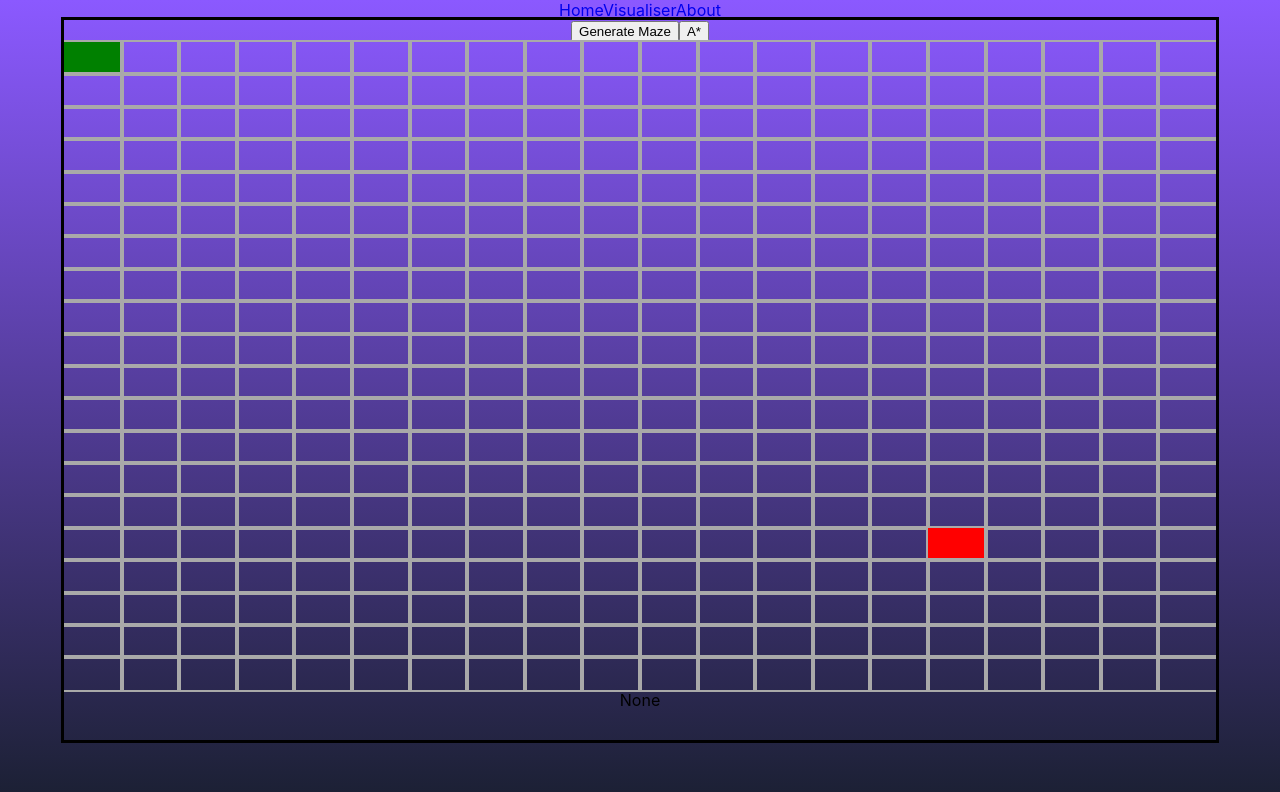
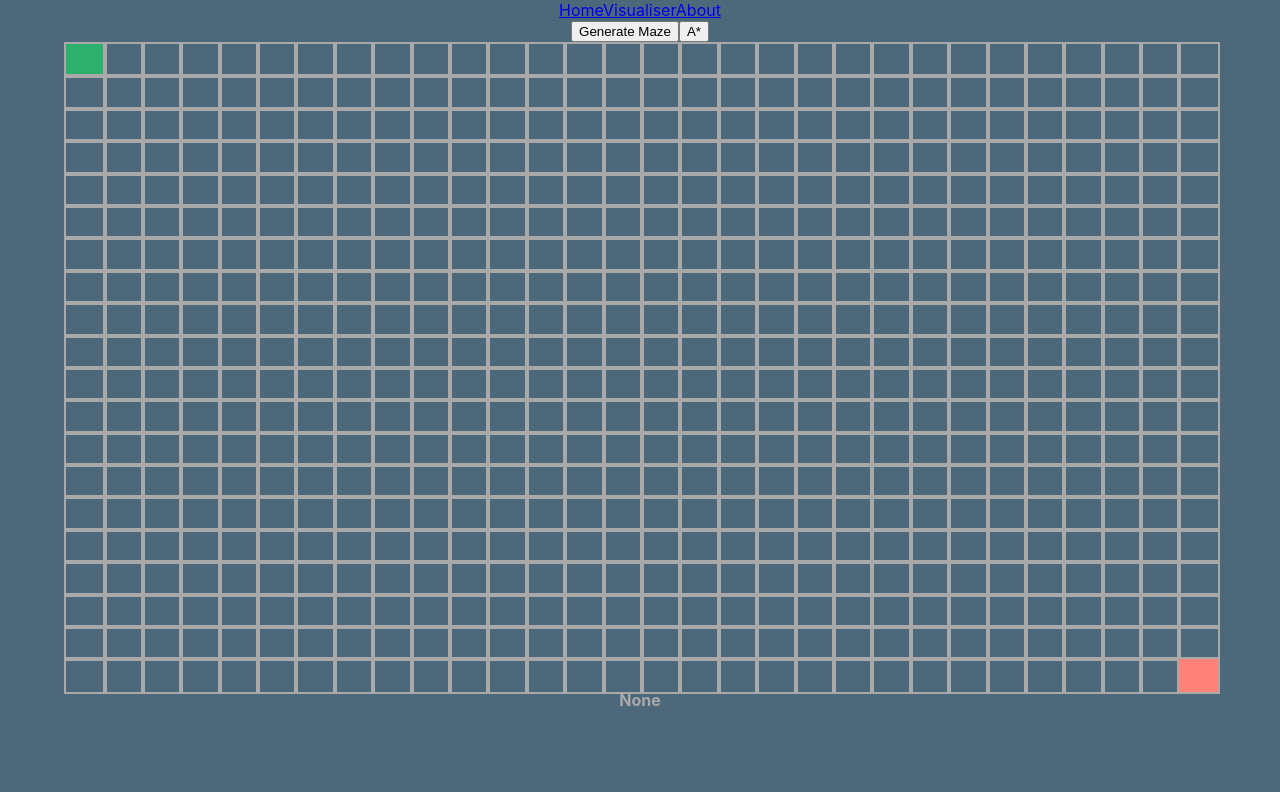
Before and after one commit to Tea-Sea/portfolio, a React (Create React App) app: page /visualiser in a window 1280 px wide. Shown: the top 792 px of the page. Built offline with nearby package versions, Linux system fonts and the light colour scheme.

Commit message:
colour palette updated

```diff
--- a/src/App.css
+++ b/src/App.css
@@ -6,5 +6,5 @@ body,
 }
 
 body {
-  background: linear-gradient(rgb(139, 89, 255), rgb(27, 32, 51));
+  background: rgb(76, 104, 122);
 }
--- a/src/Pages/Visualiser/Node/Node.css
+++ b/src/Pages/Visualiser/Node/Node.css
@@ -1,6 +1,6 @@
 * {
   text-align: center;
-  transition: background-color 0s ease, color 0s ease;
+  transition: background-color 0.4s ease, color 0.4s ease;
 }
 
 .node:hover {
@@ -8,30 +8,31 @@
   color: black;
 }
 .node {
-  outline: 2px solid darkgray;
+  border: 2px solid darkgrey;
   width: 100%;
   height: 100%;
 }
 
 .wall {
-  background-color: black;
+  background-color: rgb(46, 44, 72);
+
   color: white;
 }
 
 .start {
-  background-color: green;
+  background-color: rgb(45, 176, 109);
 }
 
 .end {
-  background-color: red;
+  background-color: rgb(255, 130, 120);
 }
 
 .path {
-  background-color: gray;
+  background-color: darkorange;
 }
 
 .closed {
-  background-color: yellow;
+  background-color: rgb(255, 229, 126);
 }
 
 .open {
--- a/src/Pages/Visualiser/Visualiser.css
+++ b/src/Pages/Visualiser/Visualiser.css
@@ -2,11 +2,10 @@
   margin: auto;
   width: 90%;
   height: 90%;
-  outline: 3px solid black;
 }
 
 #nodeInfo {
-  outline: 1px black;
+  color: darkgrey;
 }
 .row {
   width: 100%;
--- a/src/Pages/Visualiser/Visualiser.jsx
+++ b/src/Pages/Visualiser/Visualiser.jsx
@@ -7,22 +7,21 @@ import { randomiser } from "./Algorithms/Maze_Generation/randomiser";
 import {
   astar,
   closedSetResult,
-  openSetResult,
   shortestPathResult,
 } from "./Algorithms/Pathfinding/astar";
 
 import "./Visualiser.css";
 
-const ROW_LENGTH = 20;
-const COL_LENGTH = 20;
+var ROW_LENGTH = 20;
+var COL_LENGTH = 30;
 
-const ROW_START = 0;
-const COL_START = 0;
+var ROW_START = 0;
+var COL_START = 0;
 
-const ROW__END = 15;
-const COL_END = 15;
+var ROW__END = ROW_LENGTH - 1;
+var COL_END = COL_LENGTH - 1;
 
-const ANIMATION_DELAY = 30;
+const ANIMATION_DELAY = 40;
 
 export default class visualiser extends Component {
   constructor(props) {
@@ -53,19 +52,17 @@ export default class visualiser extends Component {
 
   findPath(algorithm, grid, rows, columns) {
     let shortestPath = [];
-    let openSet = [];
     let closedSet = [];
     this.clearGrid(grid, true);
     switch (algorithm) {
       case 0:
-        openSet = astar(grid, rows, columns);
-        openSet = openSetResult();
+        astar(grid, rows, columns);
         closedSet = closedSetResult();
         shortestPath = shortestPathResult(
-          grid[COL_START][ROW_START],
-          grid[COL_END][ROW__END]
+          grid[ROW_START][COL_START],
+          grid[ROW__END][COL_END]
         );
-        this.animate(grid, openSet, closedSet, shortestPath);
+        this.animate(grid, closedSet, shortestPath);
         break;
       case 1:
         break;
@@ -76,8 +73,8 @@ export default class visualiser extends Component {
     this.setState({ nodes: grid });
   }
 
-  animate(grid, open, closed, path) {
-    let nodeCount = Math.max(open.length, closed.length);
+  animate(grid, closed, path) {
+    let nodeCount = closed.length;
     for (let i = 0; i < nodeCount; i++) {
       if (i === nodeCount - 1) {
         for (let j = 0; j < path.length; j++) {
@@ -90,12 +87,6 @@ export default class visualiser extends Component {
       if (i < closed.length) {
         setTimeout(() => {
           closed[i].closed = true;
-          this.setState({ nodes: grid });
-        }, ANIMATION_DELAY * i);
-      }
-      if (i < open.length) {
-        setTimeout(() => {
-          open[i].open = true;
           this.setState({ nodes: grid });
         }, ANIMATION_DELAY * i);
       }
@@ -118,7 +109,6 @@ export default class visualiser extends Component {
   }
 
   handleNodeClick(node) {
-    console.log("clicked");
     if (!(node.isStart || node.isEnd)) {
       node.isWall = !node.isWall;
     }
@@ -130,7 +120,6 @@ export default class visualiser extends Component {
       case true:
         if (!(node.isStart || node.isEnd)) {
           node.isWall = !node.isWall;
-          console.log("TOGGLED");
         }
         break;
       default:
@@ -142,12 +131,10 @@ export default class visualiser extends Component {
   mouseDownHandler(node) {
     this.setState({ mousePressed: true });
     this.handleNodeEnter(node, true);
-    console.log("MOUSE DOWN");
   }
 
   mouseUpHandler() {
     this.setState({ mousePressed: false });
-    console.log("MOUSE UP");
   }
 
   displayData(node) {
@@ -217,7 +204,9 @@ export default class visualiser extends Component {
               </div>
             ))}
           </div>
-          <div id="nodeInfo">{this.state.selectedNodeData}</div>
+          <div id="nodeInfo">
+            <b>{this.state.selectedNodeData}</b>
+          </div>
         </div>
       </>
     );
```
